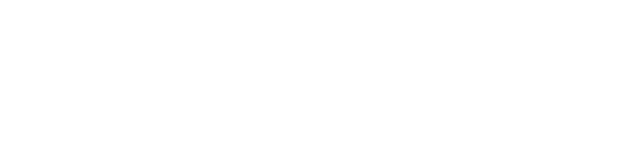
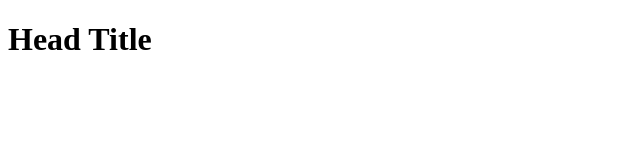
Before and after one commit to de-metsada/initial, a plain HTML site: page index.html in a window 1280 px wide. Shown: the whole page, without its empty margins (0-640 px from the left). Drawn offline with Linux system fonts and the light colour scheme.

Commit message:
h1 added

```diff
--- a/index.html
+++ b/index.html
@@ -6,5 +6,7 @@
     <meta name="viewport" content="width=device-width, initial-scale=1.0" />
     <title>Git Test</title>
   </head>
-  <body></body>
+  <body>
+    <h1>Head Title</h1>
+  </body>
 </html>
```
